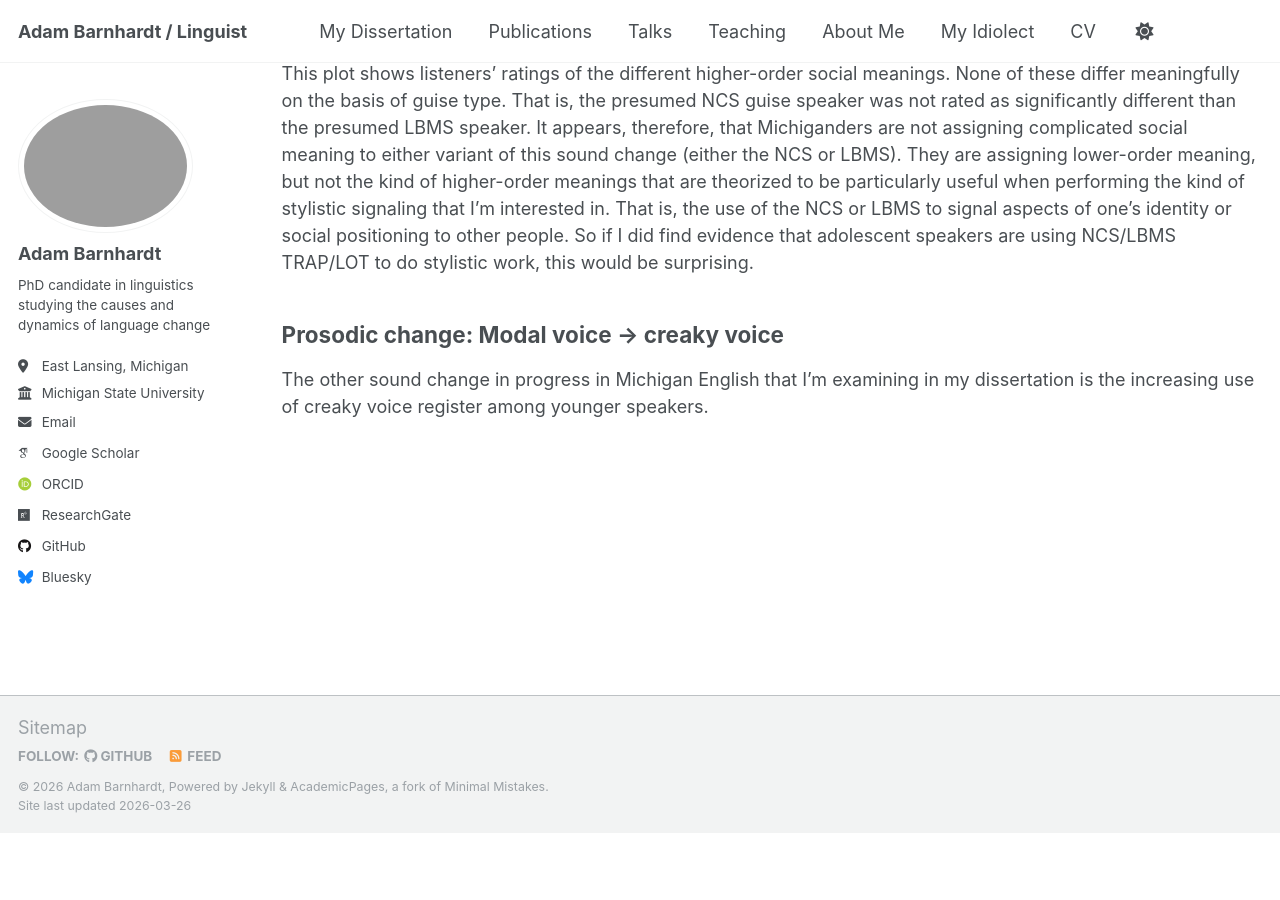
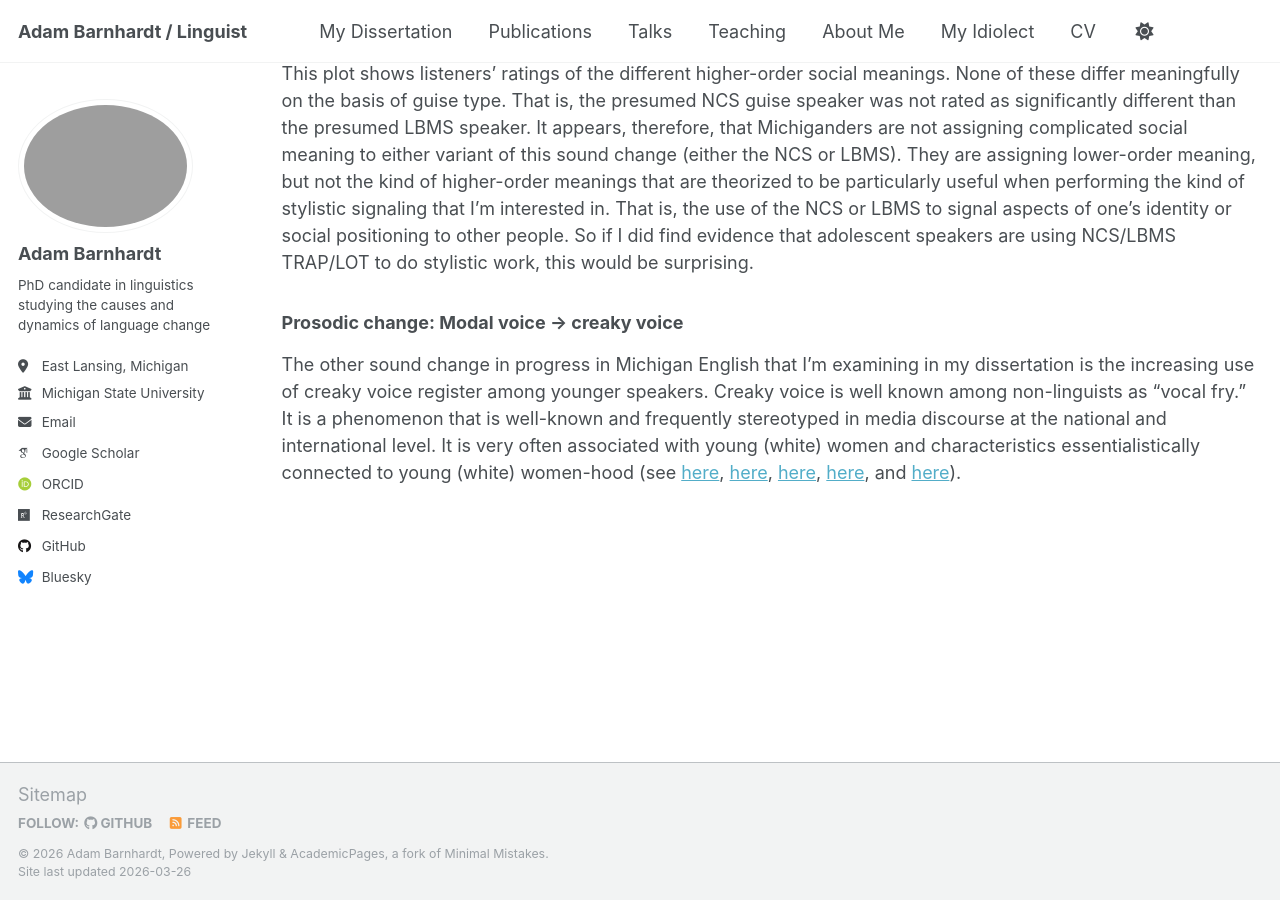
Before and after one commit to adambarnhardt/adambarnhardt.github.io, a Jekyll site: the page built from _pages/dissertation.md, in a window 1280 px wide and 900 px high, scrolled down 5897 px. Built offline with Jekyll 4.4.1, drawn with Linux system fonts in a browser that asks for light colours; some web fonts are replaced; a script that is not in the unit is left out; before the commit the page ends 6730 px from its top, so only the background shows below that.

Commit message:
Revise prosodic change section header and content
Updated section header and improved text clarity regarding prosodic change.

```diff
--- a/_pages/dissertation.md
+++ b/_pages/dissertation.md
@@ -78,6 +78,6 @@ Looking at the distribution of ratings assigned to lower-order meanings, one can
 
 This plot shows listeners’ ratings of the different higher-order social meanings. None of these differ meaningfully on the basis of guise type. That is, the presumed NCS guise speaker was not rated as significantly different than the presumed LBMS speaker. It appears, therefore, that Michiganders are not assigning complicated social meaning to either variant of this sound change (either the NCS or LBMS). They are assigning lower-order meaning, but not the kind of higher-order meanings that are theorized to be particularly useful when performing the kind of stylistic signaling that I'm interested in. That is, the use of the NCS or LBMS to signal aspects of one's identity or social positioning to other people. So if I did find evidence that adolescent speakers are using NCS/LBMS TRAP/LOT to do stylistic work, this would be surprising.
 
-## Prosodic change: Modal voice -> creaky voice
+### Prosodic change: Modal voice -> creaky voice
 
-The other sound change in progress in Michigan English that I'm examining in my dissertation is the increasing use of creaky voice register among younger speakers.
+The other sound change in progress in Michigan English that I'm examining in my dissertation is the increasing use of creaky voice register among younger speakers. Creaky voice is well known among non-linguists as "vocal fry." It is a phenomenon that is well-known and frequently stereotyped in media discourse at the national and international level. It is very often associated with young (white) women and characteristics essentialistically connected to young (white) women-hood (see [here](https://www.youtube.com/watch?v=WDfJn1kcQuU), [here](https://www.science.org/content/article/vocal-fry-creeping-us-speech), [here](https://www.refinery29.com/en-au/vocal-fry-feminism), [here](https://www.fastcompany.com/91268908/influencer-voice-tiktok-creator-accent-taking-over-internet), and [here](https://www.theguardian.com/commentisfree/2015/jul/24/vocal-fry-strong-female-voice)).
```
